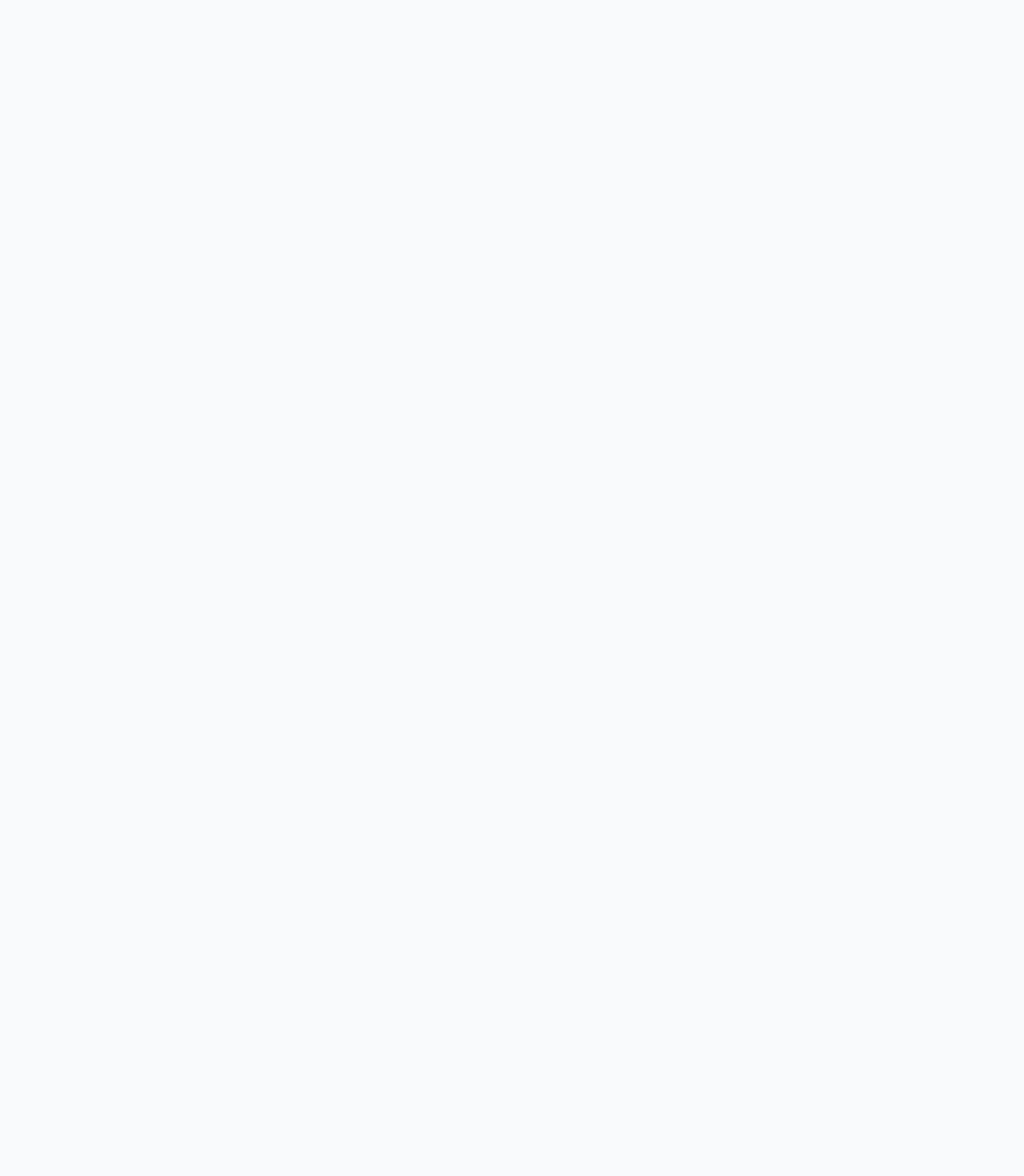
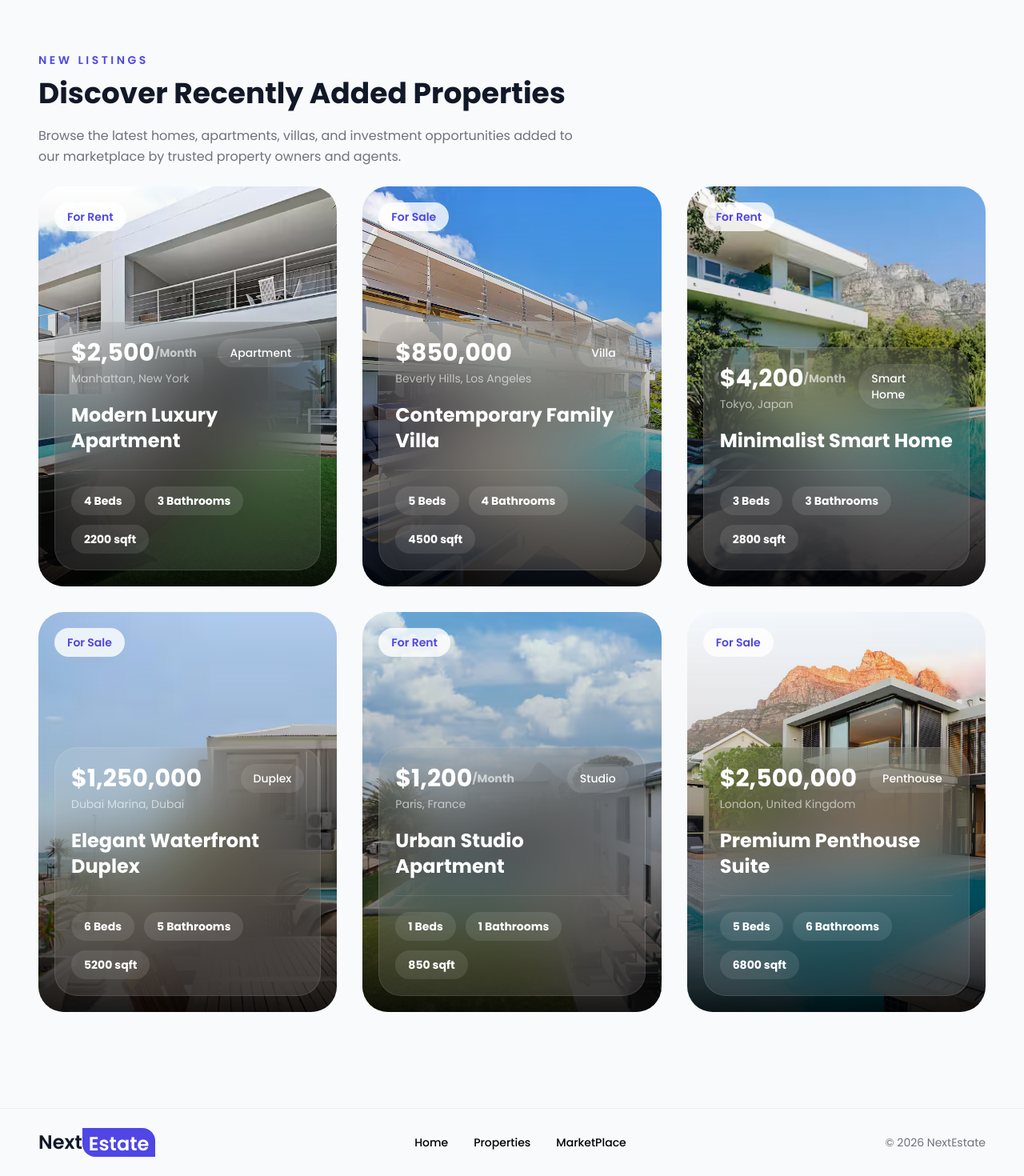
Before and after one commit to YunusEmreKilic44/next-estate, a Next.js app: page / in a window 1280 px wide. Shown: the part 831-2301 px from the top of the page at 80% size. Before the commit the page ends 800 px from the top, so only its background shows below. Built offline with nearby package versions, Linux system fonts and the light colour scheme.

Commit message:
Homepage UI

```diff
--- a/app/page.tsx
+++ b/app/page.tsx
@@ -1,3 +1,5 @@
+import RecentProperties from "@/components/Home/RecentProperties";
+import SearchBox from "@/components/Home/SearchBox";
 import FrontendLayout from "@/components/layouts/FrontendLayout";
 import Navbar from "@/components/Navbar/Navbar";
 import React from "react";
@@ -11,8 +13,37 @@ const Home = () => {
         <div className="absolute inset-0 bg-black/55" />
 
         {/* gradient */}
-        <div className="absolute inset-0 bg-linear-to-r from-slate-950/80 via-slate-900/50 to-transparent"></div>
+        <div className="absolute inset-0 bg-linear-to-r from-slate-950/80 via-slate-900/50 to-transparent" />
+
+        {/* content */}
+        <div className="relative z-10 w-full">
+          <div className="mx-auto max-w-7xl px-6 lg:px-12">
+            <div className="max-w-3xl">
+              {/* badge */}
+              <div className="mb-6 inline-flex items-center gap-2 rounded-full border border-white/10 bg-white/5 px-5 py-2 backdrop-blur-xl">
+                <div className="w-2 h-2 rounded-full bg-primary" />
+                <span className="text-sm font-medium tracking-wide text-white">
+                  Premium Real Estate Marketplace
+                </span>
+              </div>
+
+              {/* heading */}
+              <h2 className="text-4xl font-bold leading-tight text-white md:text-6xl lg:text-7xl">
+                Find The Perfect Place To Call home
+              </h2>
+
+              <p className="mt-6 max-w-2xl text-lg leading-relaxed text-white/70">
+                Discover luxury apartments, modern homes, and premium properties
+                in the best locations around the world.
+              </p>
+
+              <SearchBox />
+            </div>
+          </div>
+        </div>
       </section>
+
+      <RecentProperties />
     </FrontendLayout>
   );
 };
--- /dev/null
+++ b/components/Home/RecentProperties.tsx
@@ -0,0 +1,37 @@
+import { dummyProperties } from "@/constants/dummyProperties";
+import React from "react";
+import PropertyCard from "../Properties/PropertyCard";
+
+const RecentProperties = () => {
+  return (
+    <section className="py-24">
+      <div className="mx-auto max-w-7xl px-6 lg:px-12">
+        {/* header */}
+        <div className="max-w-2xl">
+          <p className="mb-3 text-sm font-semibold uppercase tracking-[0.25em] text-primary">
+            New Listings
+          </p>
+
+          <h2 className="text-3xl font-bold text-text md:text-4xl">
+            Discover Recently Added Properties
+          </h2>
+
+          <p className="mt-5 text-md leading-relaxed text-text/60">
+            Browse the latest homes, apartments, villas, and investment
+            opportunities added to our marketplace by trusted property owners
+            and agents.
+          </p>
+        </div>
+
+        {/* properties grid */}
+        <div className="grid gap-8 md:grid-cols-2 xl:grid-cols-3 my-6">
+          {dummyProperties.map((property) => (
+            <PropertyCard key={property.id} property={property} />
+          ))}
+        </div>
+      </div>
+    </section>
+  );
+};
+
+export default RecentProperties;
--- /dev/null
+++ b/components/Home/SearchBox.tsx
@@ -0,0 +1,19 @@
+import React from "react";
+import Button from "../ui/Button";
+
+const SearchBox = () => {
+  return (
+    <div className="mt-10 rounded-[30px] border border-white/10 bg-white/10 p-4 shadow-2xl backdrop-blur-2xl">
+      <div className="flex flex-col gap-4 lg:flex-row items-center">
+        <input
+          type="text"
+          placeholder="Search by city, neighborhood, or address"
+          className="px-5 py-4 h-14 w-full flex-1 rounded-2xl border border-white/10 bg-white/5 text-white placeholder:text-white/50 outline-none transition focus:border-primary/40"
+        />
+        <Button>Search Properties</Button>
+      </div>
+    </div>
+  );
+};
+
+export default SearchBox;
--- a/components/Navbar/Navbar.tsx
+++ b/components/Navbar/Navbar.tsx
@@ -9,7 +9,7 @@ interface NavbarProps {
   variant?: "transparent" | "solid";
 }
 
-const navLinks = ["Home", "Properties", "MarketPlace"];
+export const navLinks = ["Home", "Properties", "MarketPlace"];
 
 const Navbar = ({ variant = "transparent" }: NavbarProps) => {
   const [isOpen, setIsOpen] = useState(false);
--- /dev/null
+++ b/components/Properties/PropertyCard.tsx
@@ -0,0 +1,76 @@
+import { Property } from "@/types/Property";
+import Image from "next/image";
+import Link from "next/link";
+
+interface PropertyCardProps {
+  property: Property;
+}
+
+const PropertyCard = ({ property }: PropertyCardProps) => {
+  return (
+    <Link
+      href={`/property/${property.id}`}
+      className="group relative h-125 overflow-hidden rounded-4xl"
+    >
+      <div className="w-full h-full relative">
+        <Image
+          src={property.image}
+          alt={property.title}
+          fill
+          className="object-cover transition duration-700 inset-0 group-hover:scale-110"
+        />
+
+        {/* dark overlay */}
+        <div className="absolute inset-0 bg-linear-to-t from-black/90 via-black/20 to-transparent" />
+
+        {/* top badge */}
+        <div className="absolute left-5 top-5 z-20 rounded-full bg-white/80 px-4 py-2 text-sm font-semibold text-primary">
+          {property.status === "rent" ? "For Rent" : "For Sale"}
+        </div>
+
+        {/* content card */}
+        <div className="absolute bottom-5 left-5 right-5 z-20 rounded-[28px] border border-white/10 bg-white/10 p-5 backdrop-blur-2xl">
+          <div className="flex items-start justify-between gap-4">
+            <div>
+              {property.status === "rent" ? (
+                <h3 className="text-3xl font-bold text-white flex items-center">
+                  ${property.price.toLocaleString()}
+                  <span className="text-sm text-white/60">/Month</span>
+                </h3>
+              ) : (
+                <h3 className="text-3xl font-bold text-white ">
+                  ${property.price.toLocaleString()}
+                </h3>
+              )}
+
+              <p className="mt-1 text-sm text-white/60">{property.location}</p>
+            </div>
+
+            <div className="rounded-full bg-white/10 px-4 py-2 text-sm font-medium text-white">
+              {property.type}
+            </div>
+          </div>
+
+          <h2 className="mt-5 text-2xl font-bold text-white">
+            {property.title}
+
+            {/* features */}
+            <div className="mt-5 flex flex-wrap gap-3 border-t border-white/10 pt-5">
+              <div className="rounded-full bg-white/10 px-4 py-2 text-sm text-white">
+                {property.bedrooms} Beds
+              </div>
+              <div className="rounded-full bg-white/10 px-4 py-2 text-sm text-white">
+                {property.bathrooms} Bathrooms
+              </div>
+              <div className="rounded-full bg-white/10 px-4 py-2 text-sm text-white">
+                {property.area} sqft
+              </div>
+            </div>
+          </h2>
+        </div>
+      </div>
+    </Link>
+  );
+};
+
+export default PropertyCard;
--- /dev/null
+++ b/components/general/Footer.tsx
@@ -0,0 +1,36 @@
+"use client";
+import Link from "next/link";
+import { navLinks } from "../Navbar/Navbar";
+
+const Footer = () => {
+  return (
+    <footer className="border-t border-black/5 bg-background">
+      <div className="mx-auto flex max-w-7xl flex-col items-center justify-between gap-4 px-6 py-6 text-center lg:flex-row lg:px-12">
+        {/* Logo */}
+        <Link href={"/"} className="flex items-center text-2xl font-semibold">
+          <span className={"text-text"}>Next</span>
+          <span className="bg-primary text-white px-2 pt-1 rounded-tr-2xl rounded-bl-2xl">
+            Estate
+          </span>
+        </Link>
+
+        {/* desktop links */}
+        <div className=" items-center gap-8 flex">
+          {navLinks.map((item) => (
+            <Link
+              key={item}
+              href={item === "Home" ? "/" : `${item.toLowerCase()}`}
+              className={`text-sm font-medium transition hover:text-primary "text-text/70}`}
+            >
+              {item}
+            </Link>
+          ))}
+        </div>
+
+        <p className="text-sm text-text/60">&copy; 2026 NextEstate</p>
+      </div>
+    </footer>
+  );
+};
+
+export default Footer;
--- a/components/layouts/FrontendLayout.tsx
+++ b/components/layouts/FrontendLayout.tsx
@@ -1,5 +1,12 @@
+import Footer from "../general/Footer";
+
 const FrontendLayout = ({ children }: { children: React.ReactNode }) => {
-  return <>{children}</>;
+  return (
+    <>
+      {children}
+      <Footer />
+    </>
+  );
 };
 
 export default FrontendLayout;
--- /dev/null
+++ b/constants/dummyProperties.ts
@@ -0,0 +1,97 @@
+export const dummyProperties = [
+  {
+    id: "1",
+    title: "Modern Luxury Apartment",
+    location: "Manhattan, New York",
+    price: 2500,
+    type: "Apartment",
+    status: "rent",
+    bedrooms: 4,
+    bathrooms: 3,
+    area: 2200,
+    featured: true,
+    image: "/images/image1.jpg",
+    description:
+      "A stunning luxury apartment with modern interiors, spacious rooms, and premium city views.",
+  },
+
+  {
+    id: "2",
+    title: "Contemporary Family Villa",
+    location: "Beverly Hills, Los Angeles",
+    price: 850000,
+    type: "Villa",
+    status: "sale",
+    bedrooms: 5,
+    bathrooms: 4,
+    area: 4500,
+    featured: true,
+    image: "/images/image2.jpg",
+    description:
+      "Beautiful contemporary villa featuring elegant architecture, large living spaces, and a private outdoor area.",
+  },
+
+  {
+    id: "3",
+    title: "Minimalist Smart Home",
+    location: "Tokyo, Japan",
+    price: 4200,
+    type: "Smart Home",
+    status: "rent",
+    bedrooms: 3,
+    bathrooms: 3,
+    area: 2800,
+    featured: false,
+    image: "/images/image3.jpg",
+    description:
+      "Fully automated smart home with premium finishes, floor-to-ceiling windows, and advanced home technology.",
+  },
+
+  {
+    id: "4",
+    title: "Elegant Waterfront Duplex",
+    location: "Dubai Marina, Dubai",
+    price: 1250000,
+    type: "Duplex",
+    status: "sale",
+    bedrooms: 6,
+    bathrooms: 5,
+    area: 5200,
+    featured: true,
+    image: "/images/image4.jpg",
+    description:
+      "Luxury waterfront duplex with private parking, rooftop terrace, and direct marina views.",
+  },
+
+  {
+    id: "5",
+    title: "Urban Studio Apartment",
+    location: "Paris, France",
+    price: 1200,
+    type: "Studio",
+    status: "rent",
+    bedrooms: 1,
+    bathrooms: 1,
+    area: 850,
+    featured: false,
+    image: "/images/image5.jpg",
+    description:
+      "Compact and stylish studio apartment perfect for young professionals.",
+  },
+
+  {
+    id: "6",
+    title: "Premium Penthouse Suite",
+    location: "London, United Kingdom",
+    price: 2500000,
+    type: "Penthouse",
+    status: "sale",
+    bedrooms: 5,
+    bathrooms: 6,
+    area: 6800,
+    featured: true,
+    image: "/images/image6.jpg",
+    description:
+      "Exclusive penthouse suite with panoramic ocean views, luxury amenities, and refined interiors.",
+  },
+];
--- /dev/null
+++ b/types/Property.ts
@@ -0,0 +1,12 @@
+export interface Property {
+    id: string;
+    title: string;
+    location: string;
+    price: number;
+    type: string;
+    status: string;
+    bedrooms: number;
+    bathrooms: number;
+    area: number;
+    image: string;
+}
```
